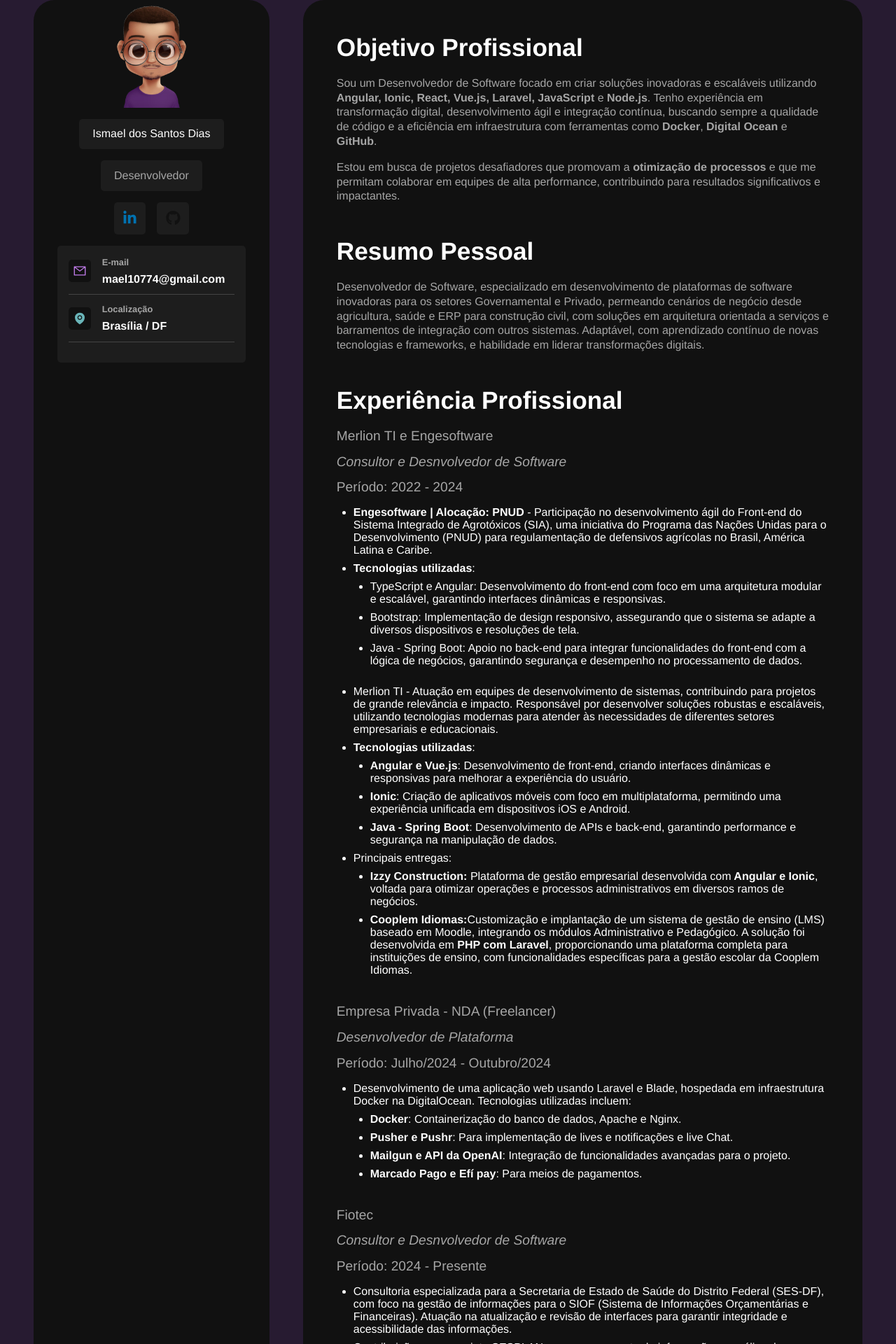
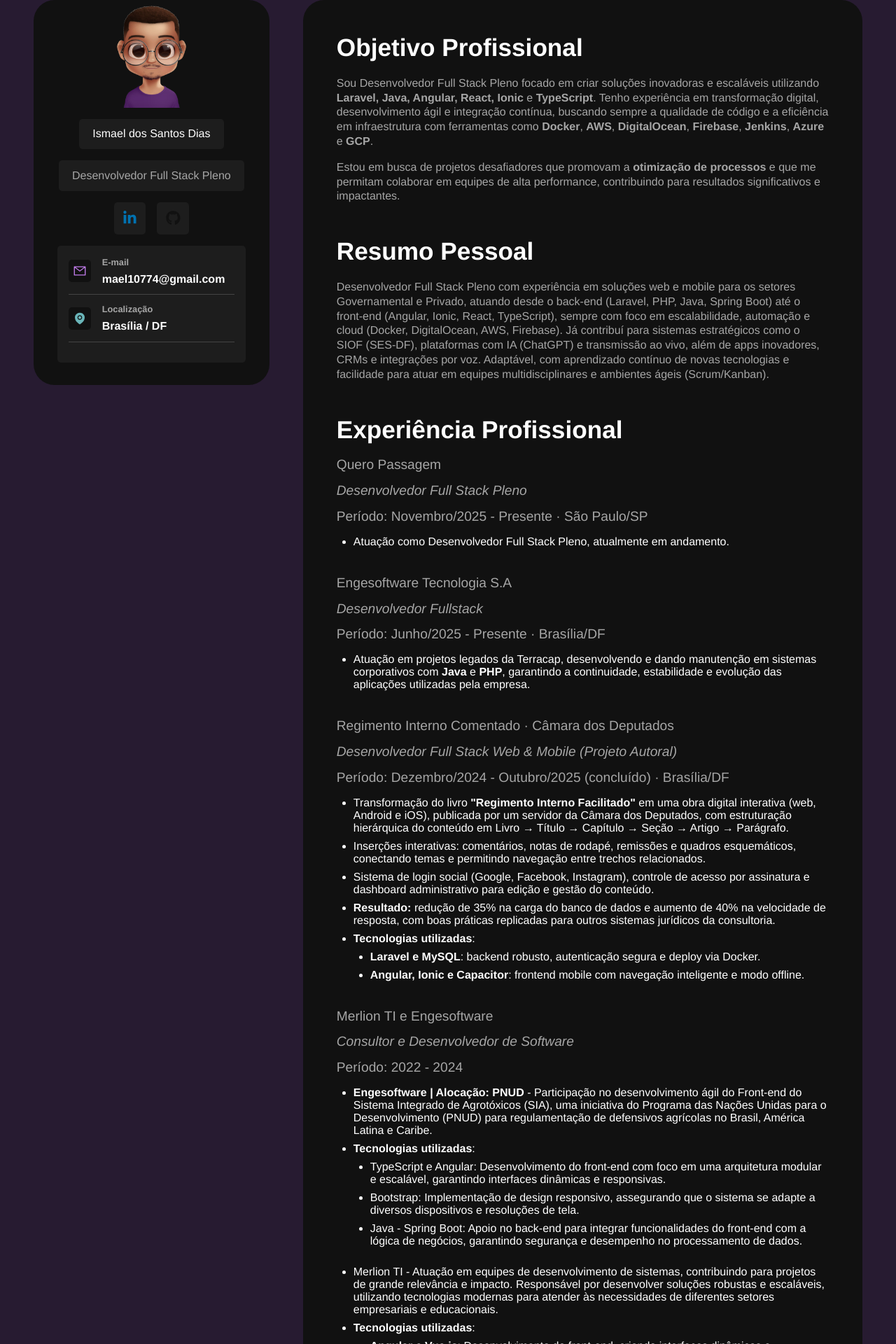
Before and after one commit to Maelzin13/Curriculo, a React (Vite) app: page / in a window 1280 px wide. Shown: the part 48-1968 px from the top of the page at 70% size. Built offline with nearby package versions, Linux system fonts and the light colour scheme.

Commit message:
feat: Atualiza currículo com novas experiências profissionais, tecnologias e ajustes na descrição

```diff
--- a/src/components/AboutContainer.jsx
+++ b/src/components/AboutContainer.jsx
@@ -5,15 +5,17 @@
       <section className="about-container">
         <h2>Objetivo Profissional</h2>
         <p>
-          Sou um Desenvolvedor de Software focado em criar soluções inovadoras e
-          escaláveis utilizando
-          <strong> Angular, Ionic, React, Vue.js, Laravel, JavaScript</strong> e
-          <strong> Node.js</strong>. Tenho experiência em transformação digital,
-          desenvolvimento ágil e integração contínua, buscando sempre a
-          qualidade de código e a eficiência em infraestrutura com ferramentas
-          como
-          <strong> Docker</strong>,<strong> Digital Ocean</strong> e
-          <strong> GitHub</strong>.
+          Sou Desenvolvedor Full Stack Pleno focado em criar soluções
+          inovadoras e escaláveis utilizando
+          <strong> Laravel, Java, Angular, React, Ionic</strong> e
+          <strong> TypeScript</strong>. Tenho experiência em transformação
+          digital, desenvolvimento ágil e integração contínua, buscando
+          sempre a qualidade de código e a eficiência em infraestrutura com
+          ferramentas como
+          <strong> Docker</strong>, <strong> AWS</strong>,
+          <strong> DigitalOcean</strong>, <strong>Firebase</strong>,
+          <strong> Jenkins</strong>, <strong>Azure</strong> e
+          <strong> GCP</strong>.
         </p>
         <p>
           Estou em busca de projetos desafiadores que promovam a{" "}
@@ -26,13 +28,16 @@
       <section className="about-container">
         <h2>Resumo Pessoal</h2>
         <p>
-          Desenvolvedor de Software, especializado em desenvolvimento de
-          plataformas de software inovadoras para os setores Governamental e
-          Privado, permeando cenários de negócio desde agricultura, saúde e ERP
-          para construção civil, com soluções em arquitetura orientada a
-          serviços e barramentos de integração com outros sistemas. Adaptável,
-          com aprendizado contínuo de novas tecnologias e frameworks, e
-          habilidade em liderar transformações digitais.
+          Desenvolvedor Full Stack Pleno com experiência em soluções web e
+          mobile para os setores Governamental e Privado, atuando desde o
+          back-end (Laravel, PHP, Java, Spring Boot) até o front-end (Angular,
+          Ionic, React, TypeScript), sempre com foco em escalabilidade,
+          automação e cloud (Docker, DigitalOcean, AWS, Firebase). Já
+          contribuí para sistemas estratégicos como o SIOF (SES-DF),
+          plataformas com IA (ChatGPT) e transmissão ao vivo, além de apps
+          inovadores, CRMs e integrações por voz. Adaptável, com aprendizado
+          contínuo de novas tecnologias e facilidade para atuar em equipes
+          multidisciplinares e ambientes ágeis (Scrum/Kanban).
         </p>
       </section>
     </>
--- a/src/components/AboutExpirienceContainer.jsx
+++ b/src/components/AboutExpirienceContainer.jsx
@@ -6,9 +6,77 @@
       <h2>Experiência Profissional</h2>
 
       <div className="experience">
+        <p>Quero Passagem</p>
+        <p>
+          <i>Desenvolvedor Full Stack Pleno</i>
+        </p>
+        <p>Período: Novembro/2025 - Presente · São Paulo/SP</p>
+        <ul>
+          <li>Atuação como Desenvolvedor Full Stack Pleno, atualmente em andamento.</li>
+        </ul>
+      </div>
+      <div className="experience">
+        <p>Engesoftware Tecnologia S.A</p>
+        <p>
+          <i>Desenvolvedor Fullstack</i>
+        </p>
+        <p>Período: Junho/2025 - Presente · Brasília/DF</p>
+        <ul>
+          <li>
+            Atuação em projetos legados da Terracap, desenvolvendo e dando
+            manutenção em sistemas corporativos com <strong>Java</strong> e{" "}
+            <strong>PHP</strong>, garantindo a continuidade, estabilidade e
+            evolução das aplicações utilizadas pela empresa.
+          </li>
+        </ul>
+      </div>
+      <div className="experience">
+        <p>Regimento Interno Comentado · Câmara dos Deputados</p>
+        <p>
+          <i>Desenvolvedor Full Stack Web &amp; Mobile (Projeto Autoral)</i>
+        </p>
+        <p>Período: Dezembro/2024 - Outubro/2025 (concluído) · Brasília/DF</p>
+        <ul>
+          <li>
+            Transformação do livro <strong>"Regimento Interno Facilitado"</strong>{" "}
+            em uma obra digital interativa (web, Android e iOS), publicada por um
+            servidor da Câmara dos Deputados, com estruturação hierárquica do
+            conteúdo em Livro → Título → Capítulo → Seção → Artigo → Parágrafo.
+          </li>
+          <li>
+            Inserções interativas: comentários, notas de rodapé, remissões e
+            quadros esquemáticos, conectando temas e permitindo navegação entre
+            trechos relacionados.
+          </li>
+          <li>
+            Sistema de login social (Google, Facebook, Instagram), controle de
+            acesso por assinatura e dashboard administrativo para edição e
+            gestão do conteúdo.
+          </li>
+          <li>
+            <strong>Resultado:</strong> redução de 35% na carga do banco de
+            dados e aumento de 40% na velocidade de resposta, com boas
+            práticas replicadas para outros sistemas jurídicos da consultoria.
+          </li>
+          <li>
+            <strong>Tecnologias utilizadas</strong>:
+          </li>
+          <ul>
+            <li>
+              <strong>Laravel e MySQL</strong>: backend robusto, autenticação
+              segura e deploy via Docker.
+            </li>
+            <li>
+              <strong>Angular, Ionic e Capacitor</strong>: frontend mobile com
+              navegação inteligente e modo offline.
+            </li>
+          </ul>
+        </ul>
+      </div>
+      <div className="experience">
         <p>Merlion TI e Engesoftware</p>
         <p>
-          <i>Consultor e Desnvolvedor de Software</i>
+          <i>Consultor e Desenvolvedor de Software</i>
         </p>
         <p>Período: 2022 - 2024</p>
         <ul>
@@ -87,42 +155,52 @@
         </ul>
       </div>
       <div className="experience">
-        <p>Empresa Privada - NDA (Freelancer)</p>
+        <p>Snapic Tecnologia</p>
         <p>
-          <i>Desenvolvedor de Plataforma</i>
+          <i>Engenheiro de Software</i>
         </p>
-        <p>Período: Julho/2024 - Outubro/2024</p>
+        <p>Período: Janeiro/2024 - Janeiro/2025 (1 ano 1 mês) · São Paulo/SP</p>
         <ul>
           <li>
-            Desenvolvimento de uma aplicação web usando Laravel e Blade,
-            hospedada em infraestrutura Docker na DigitalOcean. Tecnologias
-            utilizadas incluem:
+            Desenvolvimento de uma plataforma white-label altamente complexa,
+            contribuindo no front-end, back-end, QA, infraestrutura e
+            integrações estratégicas. Liderança de uma equipe de 3
+            desenvolvedores até a entrega final do projeto.
+          </li>
+          <li>
+            <strong>Tecnologias utilizadas</strong>:
           </li>
           <ul>
             <li>
-              <strong>Docker</strong>: Containerização do banco de dados, Apache
-              e Nginx.
+              <strong>Pagamentos</strong>: cartão, PIX, boleto e saques via
+              Mercado Pago, Stripe e Efipay.
             </li>
             <li>
-              <strong>Pusher e Pushr</strong>: Para implementação de lives e
-              notificações e live Chat.
+              <strong>Tempo real</strong>: Pusher e WebSocket para mensagens e
+              transmissão ao vivo com envio de presentes.
             </li>
             <li>
-              <strong>Mailgun e API da OpenAI</strong>: Integração de
-              funcionalidades avançadas para o projeto.
+              <strong>Cloud &amp; DevOps</strong>: Docker, DigitalOcean
+              (Droplets &amp; Spaces), AWS (ECS/S3) e Firebase Storage.
             </li>
             <li>
-              <strong>Marcado Pago e Efí pay</strong>: Para meios de pagamentos.
+              <strong>Integrações</strong>: Zendesk, bots do Telegram, API
+              Meta (Facebook), Google OAuth 2.0 e ChatGPT para feed
+              personalizado.
             </li>
           </ul>
+          <li>
+            <strong>Resultado:</strong> redução de 25% no tempo médio de
+            suporte e aumento de 18% no engajamento.
+          </li>
         </ul>
       </div>
       <div className="experience">
         <p>Fiotec</p>
         <p>
-          <i>Consultor e Desnvolvedor de Software</i>
+          <i>Consultor e Desenvolvedor de Software (Pesquisador Técnico)</i>
         </p>
-        <p>Período: 2024 - Presente</p>
+        <p>Período: Janeiro/2024 - Março/2026</p>
         <ul>
           <li>
             Consultoria especializada para a Secretaria de Estado de Saúde do
--- a/src/components/CertifcationContainer.jsx
+++ b/src/components/CertifcationContainer.jsx
@@ -6,6 +6,7 @@
       <div className="experience">
         <ol>
           <ul>
+            <li>Python (2025)</li>
             <li>Server Deploy Digital Ocean – EspecializaTI (2024)</li>
             <li>Rocketseat</li>
             <ul>
--- a/src/components/Sidebar.jsx
+++ b/src/components/Sidebar.jsx
@@ -8,7 +8,7 @@
     <aside id="sidebar">
       <img src={Avatar} alt="Ismael dos Santos Dias" />
       <p className="nomeMael">Ismael dos Santos Dias</p>
-      <p className="title">Desenvolvedor </p>
+      <p className="title">Desenvolvedor Full Stack Pleno</p>
       <SocialNetworkContainer />
       <InformationContainer />
     </aside>
--- a/src/components/SocialNetworkContainer.jsx
+++ b/src/components/SocialNetworkContainer.jsx
@@ -3,7 +3,7 @@
 import "../styles/components/socialnetworkcontainer.sass";
 
 const socialNetworks = [
-  { name: "linkedin", icon: <FaLinkedinIn />, url: "https://www.linkedin.com/in/ismael-santos04/" },
+  { name: "linkedin", icon: <FaLinkedinIn />, url: "https://www.linkedin.com/in/ismael-dos-santos-dias-dev/" },
   { name: "github", icon: <FaGithub />, url: "https://github.com/Maelzin13" },
 ];
 
--- a/src/components/TechnologiesContainer.jsx
+++ b/src/components/TechnologiesContainer.jsx
@@ -30,56 +30,93 @@
   DiResponsive,
   DiSqllite,
 } from "react-icons/di";
+import {
+  SiTypescript,
+  SiAmazonaws,
+  SiSpringboot,
+  SiFigma,
+  SiPython,
+  SiVuedotjs,
+} from "react-icons/si";
 
 import "../styles/components/technologiescontainer.sass";
 
-const technologies = [
+const technologyCategories = [
+  {
+    id: "linguagens",
+    title: "Linguagens & Frameworks",
+    items: [
       { id: "html", name: "HTML5", icon: <DiHtml5 /> },
       { id: "css", name: "CSS3", icon: <DiCss3 /> },
       { id: "js", name: "JavaScript", icon: <DiJavascript /> },
+      { id: "typescript", name: "TypeScript", icon: <SiTypescript /> },
       { id: "java", name: "Java", icon: <DiJava /> },
+      { id: "springboot", name: "Spring Boot", icon: <SiSpringboot /> },
+      { id: "python", name: "Python", icon: <SiPython /> },
       { id: "angular", name: "Angular", icon: <DiAngularSimple /> },
       { id: "react", name: "React", icon: <DiReact /> },
+      { id: "vuejs", name: "Vue.js", icon: <SiVuedotjs /> },
       { id: "node", name: "Node.js", icon: <DiNodejs /> },
       { id: "ionic", name: "Ionic", icon: <DiIonic /> },
       { id: "android", name: "Android", icon: <DiAndroid /> },
       { id: "sass", name: "Sass", icon: <DiSass /> },
+      { id: "bootstrap", name: "Bootstrap", icon: <DiBootstrap /> },
+      { id: "laravel", name: "Laravel", icon: <DiLaravel /> },
+      { id: "php", name: "Php ", icon: <DiPhp /> },
+      { id: "responsive", name: "Responsive", icon: <DiResponsive /> },
+    ],
+  },
+  {
+    id: "arquitetura",
+    title: "Arquitetura & Infraestrutura",
+    items: [
+      { id: "database", name: "Database", icon: <DiDatabase /> },
+      { id: "docker", name: "Docker", icon: <DiDocker /> },
+      { id: "aws", name: "AWS", icon: <SiAmazonaws /> },
+      { id: "firebase", name: "Firebase", icon: <DiFirebase /> },
+      { id: "mongodb", name: "Mongodb ", icon: <DiMongodb /> },
+      { id: "mysql", name: "Mysql", icon: <DiMysql /> },
+      { id: "nginx", name: "Nginx", icon: <DiNginx /> },
+      { id: "postgresql", name: "Postgresql", icon: <DiPostgresql /> },
+      { id: "redis", name: "Redis", icon: <DiRedis /> },
+      { id: "sqllite", name: "Sqllite", icon: <DiSqllite /> },
+    ],
+  },
+  {
+    id: "metodologia",
+    title: "Metodologia & Ferramentas",
+    items: [
       { id: "git", name: "Git", icon: <DiGit /> },
       { id: "github", name: "GitHub", icon: <DiGithubBadge /> },
       { id: "scrum", name: "Scrum", icon: <DiScrum /> },
       { id: "jira", name: "Jira", icon: <DiJira /> },
-  { id: "bootstrap", name: "Bootstrap", icon: <DiBootstrap /> },
+      { id: "figma", name: "Figma", icon: <SiFigma /> },
+      { id: "jenkins", name: "Jenkins", icon: <DiJenkins /> },
       { id: "composer", name: "Composer", icon: <DiComposer /> },
-  { id: "database", name: "Database", icon: <DiDatabase /> },
-  { id: "docker", name: "Docker", icon: <DiDocker /> },
       { id: "eclipse", name: "Eclipse", icon: <DiEclipse /> },
-  { id: "firebase", name: "Firebase", icon: <DiFirebase /> },
-  { id: "jenkins", name: "Jenkins", icon: <DiJenkins /> },
-  { id: "laravel", name: "Laravel", icon: <DiLaravel /> },
-  { id: "mongodb", name: "Mongodb ", icon: <DiMongodb /> },
-  { id: "mysql", name: "Mysql", icon: <DiMysql /> },
-  { id: "nginx", name: "Nginx", icon: <DiNginx /> },
-  { id: "php", name: "Php ", icon: <DiPhp /> },
-  { id: "postgresql", name: "Postgresql", icon: <DiPostgresql /> },
-  { id: "redis", name: "Redis", icon: <DiRedis /> },
-  { id: "responsive", name: "Responsive", icon: <DiResponsive /> },
-  { id: "sqllite", name: "Sqllite", icon: <DiSqllite /> },
+    ],
+  },
 ];
 
 const TechnologiesContainer = () => {
   return (
     <section className="technologies-container">
       <h2>Tecnologias</h2>
+      {technologyCategories.map((category) => (
+        <div className="technology-category" key={category.id}>
+          <h3 className="technology-category-title">{category.title}</h3>
           <div className="technologies-grid">
-        {technologies.map((tech) => (
+            {category.items.map((tech) => (
               <div className="technology-card" id={tech.id} key={tech.id}>
                 {tech.icon}
                 <div className="technology-info">
-              <h3>{tech.name}</h3>
+                  <h4>{tech.name}</h4>
                 </div>
               </div>
             ))}
           </div>
+        </div>
+      ))}
     </section>
   );
 };
--- a/src/styles/components/app.sass
+++ b/src/styles/components/app.sass
@@ -4,6 +4,7 @@
 #portfolio
     display: flex
     flex-wrap: wrap
+    align-items: flex-start
     padding: 3rem
     gap: 3rem
 
--- a/src/styles/components/informationcontainer.sass
+++ b/src/styles/components/informationcontainer.sass
@@ -28,6 +28,7 @@
         p
             color: variables.$text-color
             font-weight: bold
+            overflow-wrap: anywhere
 
         svg
             background-color: variables.$bg-color
--- a/src/styles/components/sidebar.sass
+++ b/src/styles/components/sidebar.sass
@@ -10,6 +10,10 @@
     align-items: center
     text-align: center
     margin: 0 auto
+    position: sticky
+    top: 3rem
+    max-height: calc(100vh - 6rem)
+    overflow-y: auto
     img
         width: 100%
         max-width: 12vw
@@ -33,7 +37,8 @@
         @include mixins.btn
 
     @media screen and (max-width: 768px)
-        #sidebar
-            flex: 0.2 200px
+        flex: 0.2 200px
+        position: static
+        max-height: none
         img
             max-width: 50%
```
Also changed, not shown: src/styles/components/technologiescontainer.sass (+61 -29 lines), 9 other files (tests, documents, lock files or other folders). Lines whose indentation alone changed are shown as unchanged.
